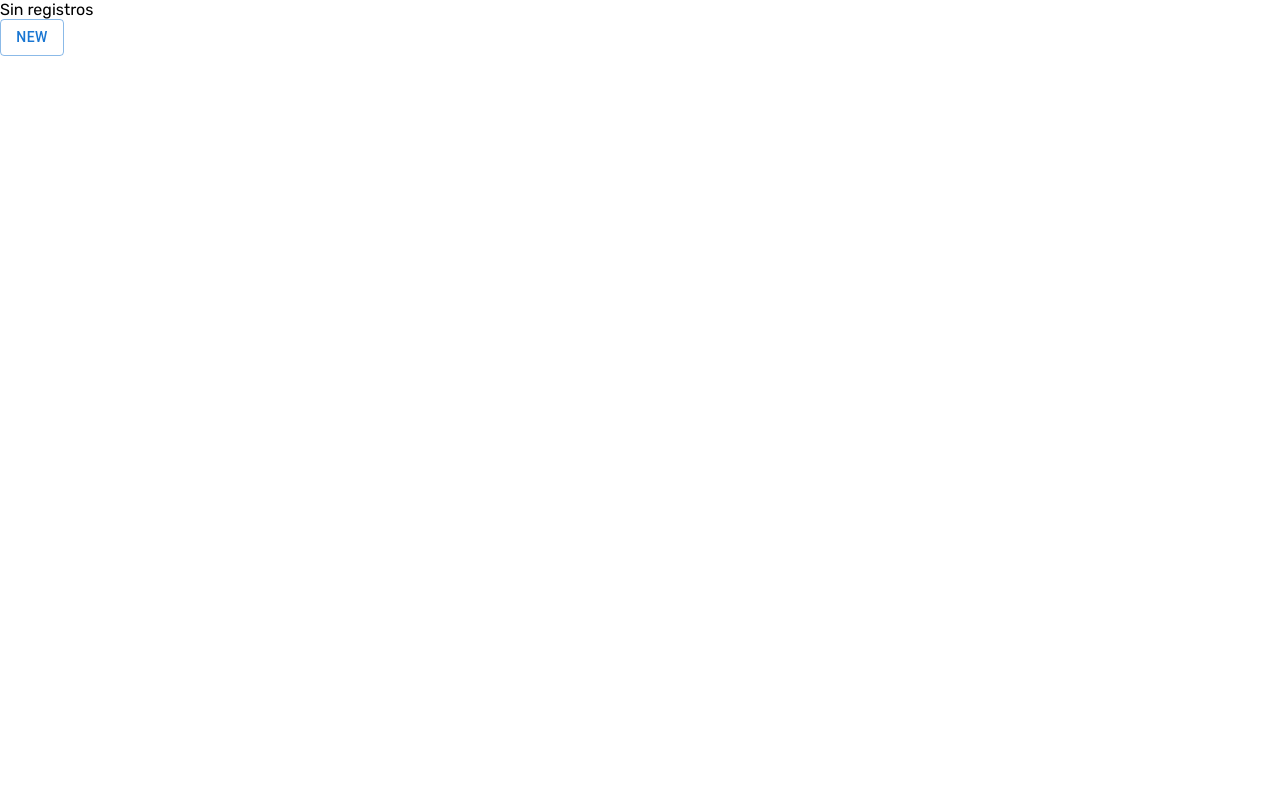
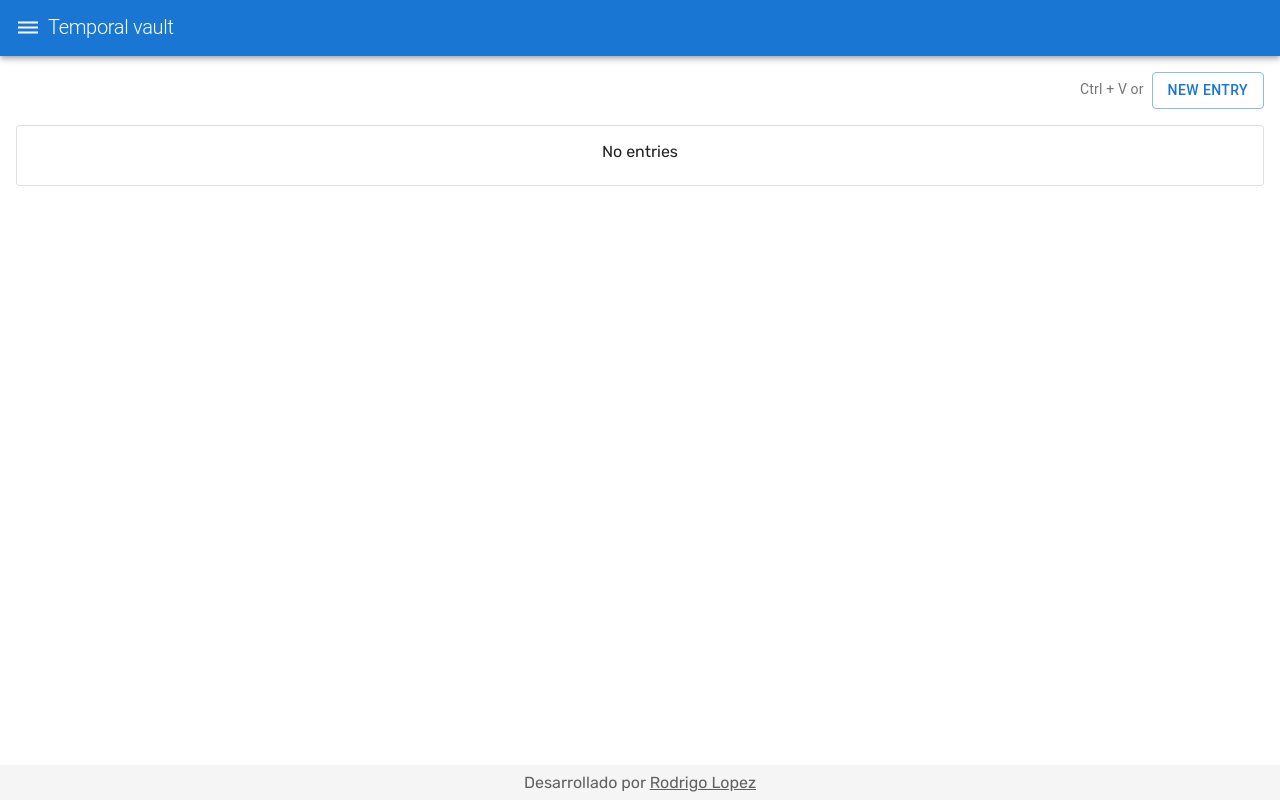
Before and after one commit to RodLopezDev/my-temporal-vault, a Next.js app: page / in a window 1280 px wide. Built offline with nearby package versions, Linux system fonts and the light colour scheme.

Commit message:
feat: :sparkles: added validations and UI

```diff
--- a/src/components/handlers/FieldHandler.tsx
+++ b/src/components/handlers/FieldHandler.tsx
@@ -7,16 +7,27 @@ import EditableField from "../ui/fields/EditableField";
 
 interface Props {
   field: Field;
+  isEditingItem?: (state: boolean) => void;
   edit: (field: Field) => void;
   remove: (uuid: string) => void;
 }
 
-const FieldHandler: FC<Props> = ({ field, edit, remove }) => {
+const FieldHandler: FC<Props> = ({ field, edit, remove, isEditingItem }) => {
   const [isEditing, setEditing] = useState(false);
 
-  const handleEdit = (value: string) => {
+  const handleSubmitEdit = (value: string) => {
     edit({ ...field, value });
     setEditing(false);
+    isEditingItem?.(false);
+  };
+
+  const handleEdit = () => {
+    setEditing(true);
+    isEditingItem?.(true);
+  };
+  const handleCancelEdit = () => {
+    setEditing(false);
+    isEditingItem?.(false);
   };
 
   const handleDelete = () => {
@@ -36,15 +47,15 @@ const FieldHandler: FC<Props> = ({ field, edit, remove }) => {
     <ReadonlyField
       label={field.label}
       value={field.value}
-      onEdit={() => setEditing(true)}
+      onEdit={handleEdit}
       onDelete={handleDelete}
     />
   ) : (
     <EditableField
       label={field.label}
       value={field.value}
-      onCancel={() => setEditing(false)}
-      onEdit={handleEdit}
+      onCancel={handleCancelEdit}
+      onEdit={handleSubmitEdit}
     />
   );
 };
--- a/src/components/presenters/FieldsPresenter.tsx
+++ b/src/components/presenters/FieldsPresenter.tsx
@@ -1,35 +1,81 @@
-import { Box, Button } from "@mui/material";
+import {
+  Box,
+  Button,
+  Card,
+  CardContent,
+  Grid,
+  Typography,
+} from "@mui/material";
 
 import { useStore } from "@/store";
 
 import FieldHandler from "../handlers/FieldHandler";
+import { useEffect, useState } from "react";
 
 const FieldsPresenter = () => {
   const { fields } = useStore();
+  const [isEditing, setEditing] = useState(false);
+
+  useEffect(() => {
+    const event = function (event: ClipboardEvent) {
+      if (isEditing) return;
+      const clipboardData = event?.clipboardData;
+      if (!clipboardData) return;
+      const textData = clipboardData?.getData("text");
+      if (!textData) return;
+      fields.methods.save({ label: "From Clipboard", value: textData });
+    };
+    document.addEventListener("paste", event);
+    return () => {
+      document.removeEventListener("paste", event);
+    };
+    // eslint-disable-next-line react-hooks/exhaustive-deps
+  }, [fields.methods.save, isEditing]);
 
   return (
-    <Box>
-      {!fields.value.length ? <Box>Sin registros</Box> : null}
-      {fields.value.map((field) => (
-        <FieldHandler
-          key={field.uuid}
-          field={field}
-          edit={fields.methods.update}
-          remove={fields.methods.remove}
-        />
-      ))}
+    <Grid container spacing={2}>
+      <Grid item xs={12} textAlign="right">
+        <Typography
+          display="inline-block"
+          variant="body2"
+          sx={(theme) => ({
+            color: theme.palette.grey[600],
+            mr: theme.spacing(1),
+          })}
+        >
+          Ctrl + V or
+        </Typography>
         <Button
           onClick={() =>
             fields.methods.save({
-            label: "",
+              label: "Entry",
               value: "",
             })
           }
           variant="outlined"
         >
-        New
+          New entry
         </Button>
-    </Box>
+      </Grid>
+      {fields.value.map((field) => (
+        <Grid key={field.uuid} item xs={6}>
+          <FieldHandler
+            key={field.uuid}
+            field={field}
+            isEditingItem={(state) => setEditing(state)}
+            edit={fields.methods.update}
+            remove={fields.methods.remove}
+          />
+        </Grid>
+      ))}
+      {!fields.value.length ? (
+        <Grid item xs={12}>
+          <Card elevation={0} variant="outlined">
+            <CardContent sx={{ textAlign: "center" }}>No entries</CardContent>
+          </Card>
+        </Grid>
+      ) : null}
+    </Grid>
   );
 };
 
--- a/src/components/presenters/HomePagePresenter.tsx
+++ b/src/components/presenters/HomePagePresenter.tsx
@@ -1,12 +1,60 @@
 "use client";
+
+import { useState } from "react";
+import DehazeIcon from "@mui/icons-material/Dehaze";
+import { AppBar, Box, Drawer, IconButton, Typography } from "@mui/material";
 
 import { StoreProvider } from "@/store";
 import FieldsPresenter from "./FieldsPresenter";
 
 const HomePagePresenter = () => {
+  const [drawer, setDrawer] = useState(false);
   return (
     <StoreProvider>
-      <FieldsPresenter />
+      <AppBar
+        position="relative"
+        sx={(theme) => ({
+          display: "flex",
+          flexDirection: "row",
+          alignItems: "center",
+          p: theme.spacing(1),
+        })}
+      >
+        <IconButton onClick={() => setDrawer(true)}>
+          <DehazeIcon sx={{ color: "white" }} />
+        </IconButton>
+        <Typography variant="h1" sx={{ fontSize: "20px" }}>
+          Temporal vault
+        </Typography>
+        <Box sx={{ margin: "auto" }} />
+      </AppBar>
+      <Drawer open={drawer} onClose={() => setDrawer(false)}>
+        <Box sx={(theme) => ({ width: theme.spacing(32) })}></Box>
+      </Drawer>
+      <Box sx={(theme) => ({ p: theme.spacing(2) })}>
+        <FieldsPresenter />
+      </Box>
+      <Box
+        sx={(theme) => ({
+          padding: 1,
+          left: "0px",
+          bottom: "0px",
+          width: "100%",
+          position: "fixed",
+          textAlign: "center",
+          color: theme.palette.grey[700],
+          backgroundColor: theme.palette.grey[100],
+        })}
+      >
+        <footer>
+          Desarrollado por{" "}
+          <u>
+            <a href="https://github.com/RodLopezDev" target="_blank">
+              Rodrigo Lopez
+            </a>
+          </u>
+        </footer>
+      </Box>
     </StoreProvider>
   );
 };
--- a/src/components/ui/fields/EditableField.tsx
+++ b/src/components/ui/fields/EditableField.tsx
@@ -1,4 +1,4 @@
-import { ChangeEvent, FC, useState } from "react";
+import { ChangeEvent, FC, KeyboardEvent, useState } from "react";
 import CheckIcon from "@mui/icons-material/Check";
 import ClearIcon from "@mui/icons-material/Clear";
 import { IconButton, InputAdornment, TextField } from "@mui/material";
@@ -17,23 +17,31 @@ const EditableField: FC<Props> = ({
   onCancel,
 }) => {
   const [value, setValue] = useState(initialValue);
+
   const handleChange = (
     e: ChangeEvent<HTMLInputElement | HTMLTextAreaElement>
   ) => {
     setValue(e.target.value);
   };
 
-  const onConfirm = () => {
-    onEdit(value);
+  const onKeyUp = (e: KeyboardEvent) => {
+    if (e.code === "Escape") {
+      onCancel();
+    }
+    if (e.code === "Enter") {
+      onEdit(value);
+    }
   };
 
   return (
     <TextField
       fullWidth
+      autoFocus
       size="medium"
       label={label}
       variant="outlined"
       value={value}
+      onKeyUp={onKeyUp}
       onChange={handleChange}
       InputProps={{
         endAdornment: (
@@ -41,7 +49,12 @@ const EditableField: FC<Props> = ({
             <IconButton size="small" onClick={onCancel}>
               <ClearIcon />
             </IconButton>
-            <IconButton size="small" onClick={onConfirm}>
+            <IconButton
+              size="small"
+              onClick={() => {
+                onEdit(value);
+              }}
+            >
               <CheckIcon />
             </IconButton>
           </InputAdornment>
--- a/src/components/ui/fields/ReadonlyField.tsx
+++ b/src/components/ui/fields/ReadonlyField.tsx
@@ -1,5 +1,6 @@
 import { FC } from "react";
 import ModeEditIcon from "@mui/icons-material/ModeEdit";
+import OpenInNewIcon from "@mui/icons-material/OpenInNew";
 import { IconButton, InputAdornment, TextField } from "@mui/material";
 
 import CopyButton from "../CopyButton";
@@ -12,7 +13,25 @@ interface Props {
   onEdit?: () => void;
 }
 
+function isURL(str: string) {
+  // Regular expression pattern for a URL
+  const urlPattern = /^(https?:\/\/)?([\w.-]+\.[a-z]{2,})(\/\S*)?$/i;
+
+  // Test the string against the pattern
+  return urlPattern.test(str);
+}
+
 const ReadonlyField: FC<Props> = ({ label, value, onDelete, onEdit }) => {
+  const handleLink = () => {
+    const link = document.createElement("a");
+    link.href = value;
+    link.target = "_blank";
+    link.style.display = "none";
+
+    document.body.appendChild(link);
+    link.click();
+    document.body.removeChild(link);
+  };
   return (
     <TextField
       disabled
@@ -43,6 +62,11 @@ const ReadonlyField: FC<Props> = ({ label, value, onDelete, onEdit }) => {
         endAdornment: (
           <InputAdornment position="end">
             <CopyButton value={value} />
+            {isURL(value) ? (
+              <IconButton size="small" onClick={handleLink}>
+                <OpenInNewIcon />
+              </IconButton>
+            ) : null}
           </InputAdornment>
         ),
       }}
--- a/src/hooks/useCRUDState.ts
+++ b/src/hooks/useCRUDState.ts
@@ -15,44 +15,44 @@ const useCRUDState = function <T>(
   initialState: T[],
   storageKey: string
 ): Result<T> {
-  const [fields, setFields] = useLocalStorageState<T[]>(
+  const [elements, setElements] = useLocalStorageState<T[]>(
     initialState,
     storageKey
   );
 
   const save = useCallback(
     (element: T) => {
-      const newState = [...fields, element];
-      setFields(newState);
+      const newState = [...elements, element];
+      setElements(newState);
     },
     // eslint-disable-next-line react-hooks/exhaustive-deps
-    [fields]
+    [elements]
   );
 
   const remove = useCallback(
     (key: keyof T, value: string) => {
-      const newState = fields.filter((f) => f[key] !== value);
-      setFields(newState);
+      const newState = elements.filter((f) => f[key] !== value);
+      setElements(newState);
     },
     // eslint-disable-next-line react-hooks/exhaustive-deps
-    [fields]
+    [elements]
   );
 
   const update = useCallback(
     (element: T, validation: (item: T) => boolean) => {
-      const newState = fields.map((field) => {
+      const newState = elements.map((field) => {
         if (validation(field)) {
           return { ...field, ...element };
         }
         return field;
       });
-      setFields(newState);
+      setElements(newState);
     },
     // eslint-disable-next-line react-hooks/exhaustive-deps
-    [fields]
+    [elements]
   );
 
-  return [fields, [save, remove, update]];
+  return [elements, [save, remove, update]];
 };
 
 export default useCRUDState;
```
Lines whose indentation alone changed are shown as unchanged.
